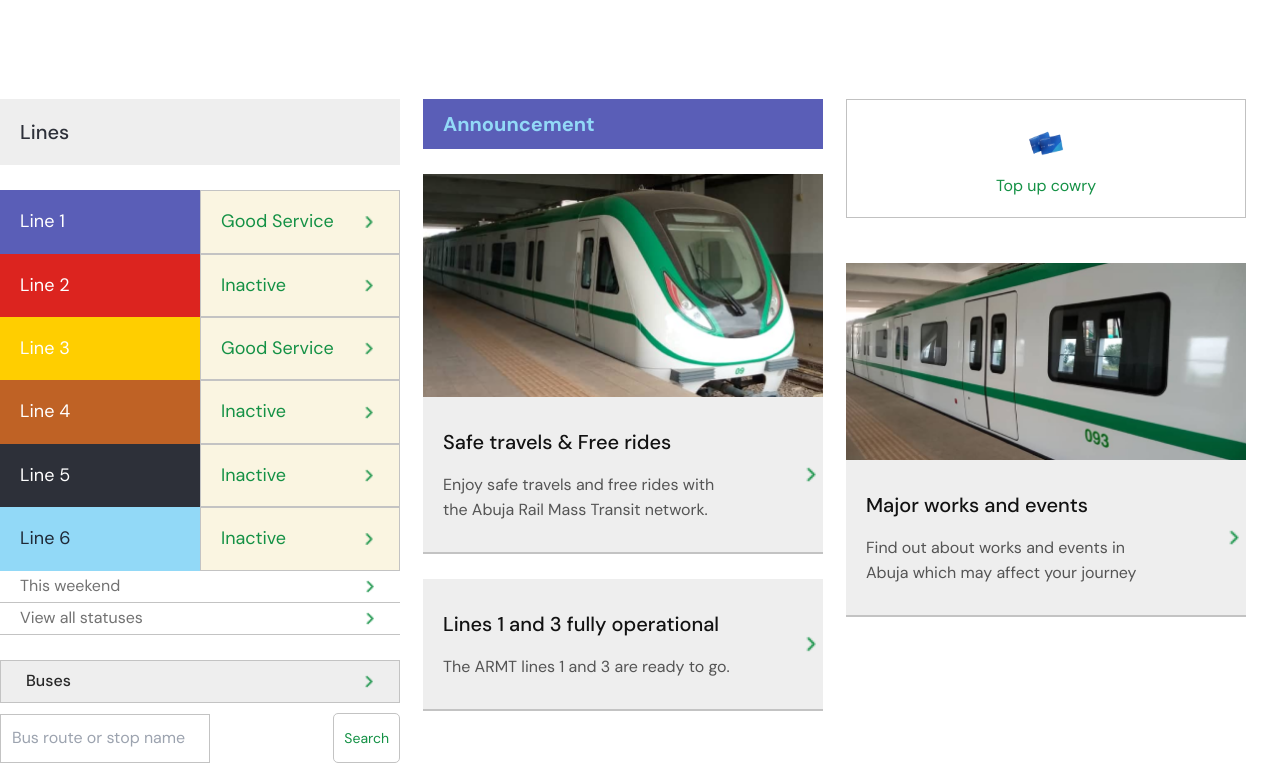
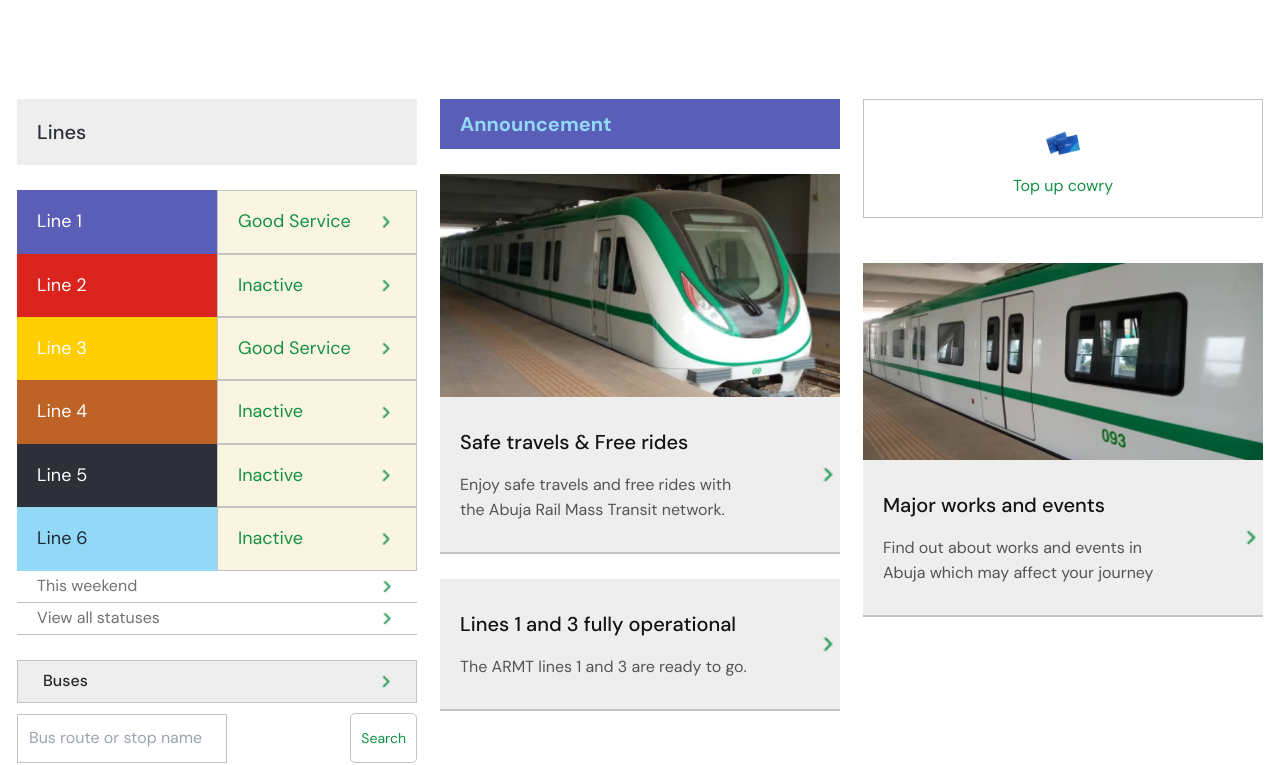
Before and after one commit to AxelCyberEnterprises/armt, a Next.js app: page / in a window 1280 px wide. Shown: the part 679-1444 px from the top of the page. Built offline with nearby package versions, Linux system fonts and the light colour scheme.

Commit message:
change in animations

```diff
--- a/src/app/page.css
+++ b/src/app/page.css
@@ -1,3 +1,24 @@
+@keyframes fade-down {
+  0% {
+    opacity: 0;
+    transform: translateY(-30px) scale(0.90);
+  }
+  100% {
+    opacity:1;
+    transform: translateY(0px) scale(1)
+  }
+}
+@keyframes fade-up {
+  0% {
+    opacity: 0;
+    transform: translateY(30px) scale(0.90);
+  }
+  100% {
+    opacity:1;
+    transform: translateY(0px) scale(1)
+  }
+}
+
 .container {
   display: flex;
   width: 100%;
@@ -10,6 +31,9 @@
   background: white;
   width: 100%;
 }
+.landing__container-header {
+  animation: fade-down 0.5s 0.4s backwards;
+}
 .landing__container-section1 {
   width: 90%;
   display: flex;
@@ -18,10 +42,12 @@
   align-items: center;
   justify-content: space-between;
   gap: 50px;
+
 }
 .landing__container-section1_left {
   display: flex;
   flex-direction: column;
+  animation: fade-up 1s;
   max-width: 410px;
   width: 100%;
   margin-top: 50px;
@@ -156,8 +182,10 @@
   border-bottom: 2px solid rgba(20, 145, 69, 1);
 }
 .landing__container-section1_right {
+  animation: fade-up 3s;
   width: 40%;
 }
+
 .landing__container-section1_right button {
   display: flex;
   background: rgba(90, 94, 183, 1);
@@ -184,7 +212,7 @@
   gap: 23px;
   align-items: flex-start;
   /* border: 2px solid red; */
-  justify-content: left;
+  justify-content: center;
   /* flex-wrap: wrap; */
 }
 .landing__container-section2_column {
@@ -453,6 +481,15 @@
   text-align: left;
   color: rgba(20, 145, 69, 1);
 }
+.column1{
+  animation:fade-up 1s;
+}
+.column2 {
+  animation: fade-up 2s;
+}
+.column3 {
+  animation: fade-up 3s;
+}
 @media screen and (max-width: 1270px) {
   .landing__container-section2 {
     flex-wrap: wrap;
--- a/src/app/page.js
+++ b/src/app/page.js
@@ -36,16 +36,8 @@ function page() {
       <div className="landing__container-header">
         <Header  activeLink={"/"}/>
       </div>
-      <motion.ul
-        className="container"
-        variants={container}
-        initial="hidden"
-        animate="visible"
-      >
-        {/* {[0, 1, 2, 3].map((index) => (
-          <motion.li key={index} className="item" variants={item} />
-        ))} */}
-          <div className="landing__container-section1 item" variants={item}>
+
+      <div className="landing__container-section1">
         <div className="landing__container-section1_left">
           <button>Plan a journey</button>
           <div className="landing_container-paj">
@@ -98,7 +90,7 @@ function page() {
 
 
       <div className="landing__container-section2">
-          <div className="landing__container-section2_column item" variants={item}>
+        <div className="landing__container-section2_column column1">
           <div className="landing__container-column_header-text">
             <h2>Lines</h2>
           </div>
@@ -237,7 +229,7 @@ function page() {
           </div>
         </div>
 
-          <div className="landing__container-section2_column item" variants={item}>
+        <div className="landing__container-section2_column column2" >
           <div className="landing__container-announcement">
             <p>Announcement</p>
           </div>
@@ -263,7 +255,7 @@ function page() {
           </div>
         </div>
 
-          <div className="landing__container-section2_column item" variants={item}>
+        <div className="landing__container-section2_column column3">
           <div className="landing__container-col3_top">
             <div className="arrival-box2">
               <img src="/cowry.png" alt="" />
@@ -297,7 +289,7 @@ function page() {
           </div>
         </div>
       </div>
-      </motion.ul>
+
 
       <div>
         <Footer />
```
Lines whose indentation alone changed are shown as unchanged.
